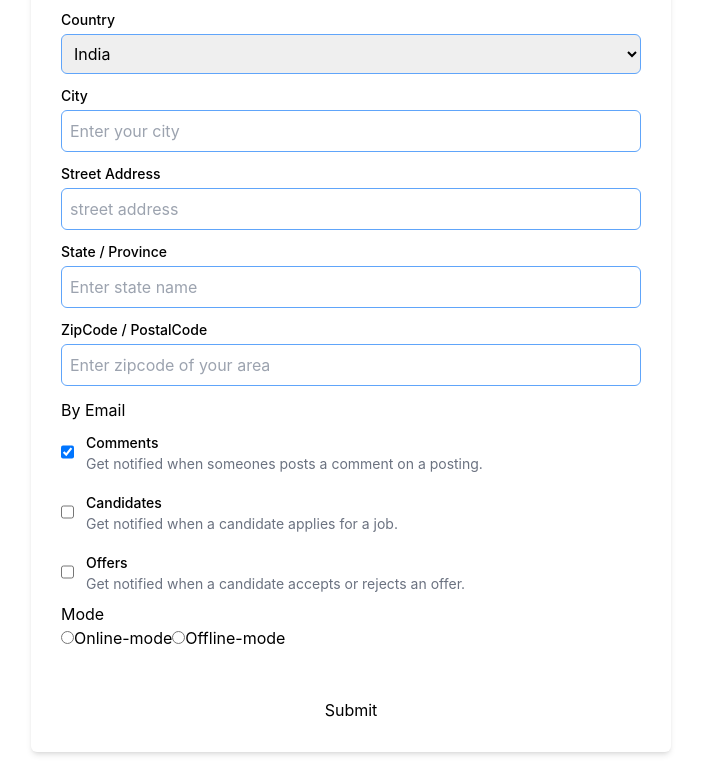
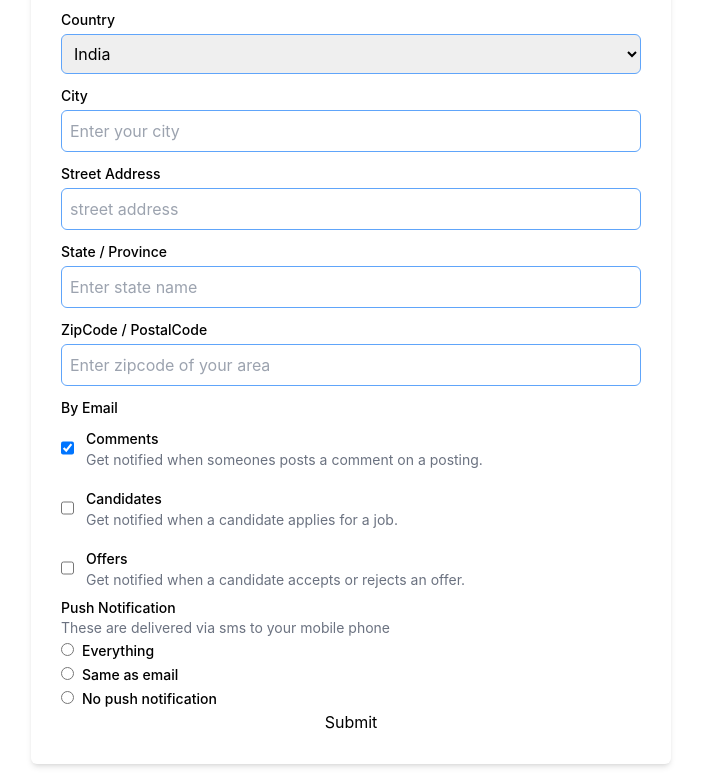
Before and after one commit to sudhanshumandloi/React-practice, a React (Create React App) app in the folder Forms/: page / in a window 1280 px wide. Shown: the part 274-1058 px from the top of the page, without its empty margins (289-990 px from the left). Built offline with nearby package versions, Linux system fonts and the light colour scheme.

Commit message:
add the input of radio in form

```diff
--- a/Forms/src/App.js
+++ b/Forms/src/App.js
@@ -5,7 +5,7 @@ function App() {
   const [formData, setFormData]= useState({
     firstName: '',
     lastName: '',
-    yourEmail: '',
+    email: '',
     country:'',
     city:'',
     street:'',
@@ -14,7 +14,7 @@ function App() {
     comment:true,
     candidate:false,
     offer:false,
-    mode:''
+    notification:''
   });
 
   function changeHandler(event){
@@ -67,7 +67,7 @@ function App() {
             className='font-medium text-sm'>Email Address</label>
           <input
             type='email'
-            name='yourEmail'
+            name='email'
             id='email'
             placeholder={"Enter your Email"}
             onChange={changeHandler}
@@ -95,7 +95,7 @@ function App() {
             className='font-medium text-sm'>City</label>
           <input
             type='text'
-            name='yourcity'
+            name='city'
             id='city'
             placeholder={"Enter your city"}
             onChange={changeHandler}
@@ -107,7 +107,7 @@ function App() {
             className='font-medium text-sm'>Street Address</label>
           <input
             type='text'
-            name='yourstreet'
+            name='street'
             id='street'
             placeholder={"street address"}
             onChange={changeHandler}
@@ -119,7 +119,7 @@ function App() {
             className='font-medium text-sm'>State / Province</label>
           <input
             type='text'
-            name='yourstate'
+            name='state'
             id='state'
             placeholder={"Enter state name"}
             onChange={changeHandler}
@@ -131,7 +131,7 @@ function App() {
             className='font-medium text-sm'>ZipCode / PostalCode</label>
           <input
             type='text'
-            name='yourzipcode'
+            name='zipcode'
             id='zipcode'
             placeholder={"Enter zipcode of your area"}
             onChange={changeHandler}
@@ -140,11 +140,11 @@ function App() {
           />
 
           <fieldset>
-            <legend>By Email</legend>
+            <legend className='font-medium text-sm'>By Email</legend>
             <div className='flex flex-row gap-1'>
               <input
                 type='checkbox'
-                name='yourcomment'
+                name='comment'
                 id='comment'
                 onChange={changeHandler}
                 checked={formData.comment}
@@ -189,28 +189,45 @@ function App() {
 
 
           <fieldset>
-        <legend>Mode</legend>
+            <legend className='font-medium text-sm'>Push Notification</legend>
+            <p className='text-sm text-gray-500'>These are delivered via sms to your mobile phone</p>
             <input
               type='radio'
+              name='notification'
+              id ="everything"
               onChange={changeHandler}
-          name='mode'
-          id ="online-mode"
-          value={'online-mode'}
-          checked={formData.mode === "online-mode"}/>
-        <label htmlFor='online-mode'>Online-mode</label>
+              value={'everything'}
+              checked={formData.notification === "everything"}
+            />
+            <label htmlFor='everything'
+            className='font-medium text-sm mx-2'>Everything</label>
+
+            <br />
 
             <input
               type='radio'
+              name='notification'
+              id ="same_as_email"
               onChange={changeHandler}
-          name='mode'
-          id ="offline-mode"
-          value={'offline-mode'}
-          checked={formData.mode === "offline-mode"}/>
-        <label htmlFor='offline-mode'>Offline-mode</label>
-      </fieldset>
+              value={'same_as_email'}
+              checked={formData.notification === "same_as_email"}/>
+              <label htmlFor='same_as_email'
+              className='font-medium text-sm mx-2'>Same as email</label>
 
               <br />
-      <br />
+
+
+            <input
+              type='radio'
+              name='notification'
+              id ="no_push_notification"
+              onChange={changeHandler}
+              value={'no_push_notification'}
+              checked={formData.notification === "no_push_notification"}/>
+              <label htmlFor='no_push_notification'
+              className='font-medium text-sm mx-2'>No push notification</label>
+
+          </fieldset>
 
           <button>Submit</button>
         </form>
```
Lines whose indentation alone changed are shown as unchanged.
